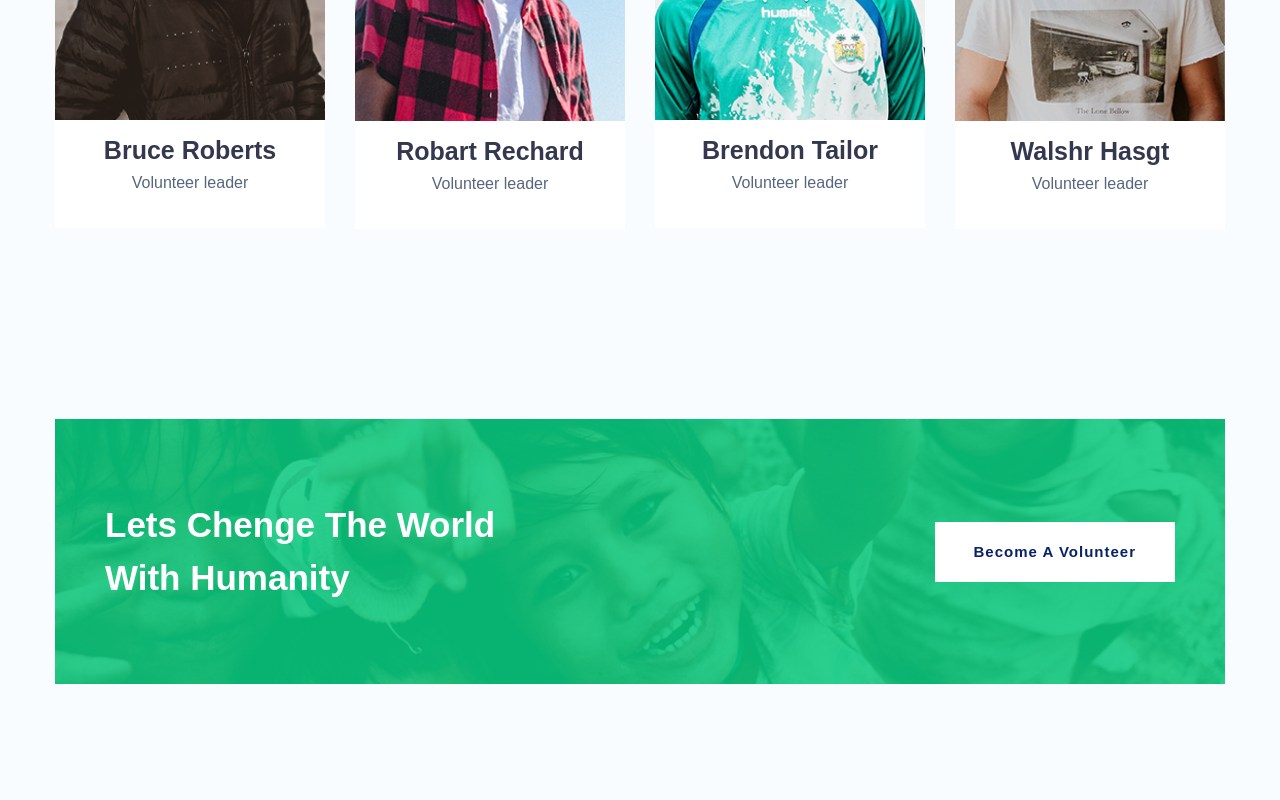
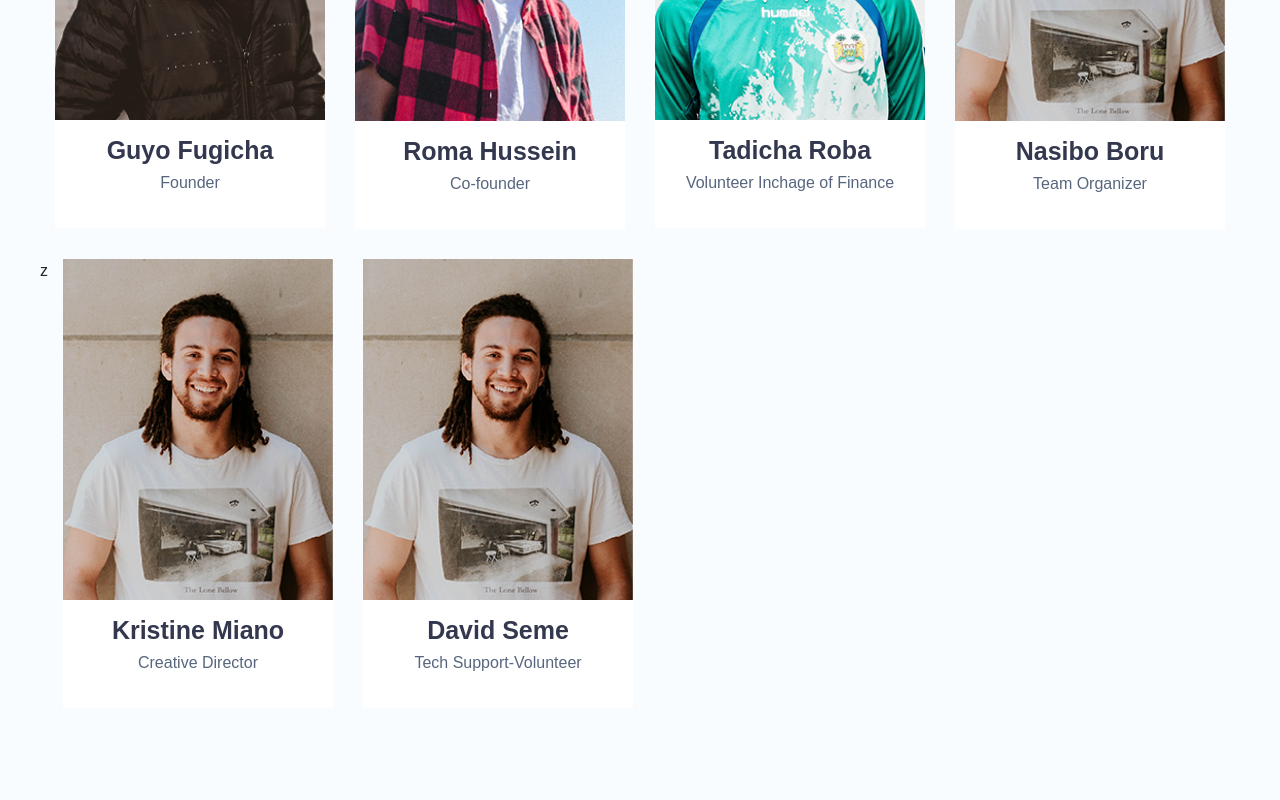
Before and after one commit to daveSeme/JourneyForHopeIsiolo, a plain HTML site: page index.html in a window 1280 px wide. Shown: the part 6080-6880 px from the top of the page. Drawn offline with Linux system fonts and the light colour scheme; a web font is replaced by a local one.

Commit message:
updated footer

```diff
--- a/about.html
+++ b/about.html
@@ -275,7 +275,7 @@
                                 <div class="testimonial-founder">
                                     <div class="founder-img mb-40">
                                         <img src="assets/img/gallery/testimonial.png" alt="">
-                                        <span>Margaret Lawson</span>
+                                        <span>Guyo Fugicha</span>
                                         <p>Creative Director</p>
                                     </div>
                                 </div>
@@ -291,7 +291,7 @@
                                 <div class="testimonial-founder">
                                     <div class="founder-img mb-40">
                                         <img src="assets/img/gallery/testimonial.png" alt="">
-                                        <span>Margaret Lawson</span>
+                                        <span>Guyo Fugicha</span>
                                         <p>Creative Director</p>
                                     </div>
                                 </div>
@@ -307,7 +307,7 @@
                                 <div class="testimonial-founder">
                                     <div class="founder-img mb-40">
                                         <img src="assets/img/gallery/testimonial.png" alt="">
-                                        <span>Margaret Lawson</span>
+                                        <span>Guyo Fugicha</span>
                                         <p>Creative Director</p>
                                     </div>
                                 </div>
@@ -395,8 +395,8 @@
                                         <li>
                                             <p>Address :Your address goes here, your demo address.</p>
                                         </li>
-                                        <li><a href="#">Phone : +8880 44338899</a></li>
-                                        <li><a href="#">Email : info@colorlib.com</a></li>
+                                        <li><a href="#">Phone : +254 114590180</a></li>
+                                        <li><a href="#">Email : journeyforhope@gmail.com</a></li>
                                     </ul>
                                 </div>
 
@@ -453,7 +453,7 @@
                             <div class="col-xl-10 col-lg-9 ">
                                 <div class="footer-copy-right">
                                     <p>
-                                        Copyright &copy;<script>document.write(new Date().getFullYear());</script> All rights reserved | This template is made with <i class="fa fa-heart" aria-hidden="true"></i> by <a href="https://davidseme.netlify.app" target="_blank">Dave</a>
+                                        Copyright &copy;<script>document.write(new Date().getFullYear());</script>  All rights reserved | </i> by <a href="https://davidseme.netlify.app" target="_blank">Dave</a>
                                         </p>
                                 </div>
                             </div>
--- a/index.html
+++ b/index.html
@@ -433,7 +433,7 @@
                     <!-- Section Tittle -->
                     <div class="section-tittle section-tittle2 text-center mb-70">
                         <span>What we are doing</span>
-                        <h2>Our Expert Volunteer Alwyes ready</h2>
+                        <h2>Our Expert Volunteer Alwyas ready</h2>
                     </div>
                 </div>
             </div>
@@ -450,8 +450,8 @@
                             </ul>
                         </div>
                         <div class="team-caption">
-                            <h3><a href="instructor.html">Bruce Roberts</a></h3>
-                            <p>Volunteer leader</p>
+                            <h3><a href="instructor.html">Guyo Fugicha</a></h3>
+                            <p>Founder</p>
                         </div>
                     </div>
                 </div>
@@ -467,8 +467,8 @@
                             </ul>
                         </div>
                         <div class="team-caption">
-                            <h3><a href="instructor.html">Robart Rechard</a></h3>
-                            <p>Volunteer leader</p>
+                            <h3><a href="instructor.html">Roma Hussein</a></h3>
+                            <p>Co-founder</p>
                         </div>
                     </div>
                 </div>
@@ -484,8 +484,8 @@
                             </ul>
                         </div>
                         <div class="team-caption">
-                            <h3><a href="instructor.html">Brendon Tailor</a></h3>
-                            <p>Volunteer leader</p>
+                            <h3><a href="instructor.html">Tadicha Roba</a></h3>
+                            <p>Volunteer Inchage of Finance</p>
                         </div>
                     </div>
                 </div>
@@ -501,8 +501,42 @@
                             </ul>
                         </div>
                         <div class="team-caption">
-                            <h3><a href="instructor.html">Walshr Hasgt</a></h3>
-                            <p>Volunteer leader</p>
+                            <h3><a href="instructor.html">Nasibo Boru</a></h3>
+                            <p>Team Organizer </p>
+                        </div>
+                    </div>
+                </div>z
+                <div class="col-lg-3 col-md-6 col-sm-6">
+                    <div class="single-team mb-30">
+                        <div class="team-img">
+                            <img src="assets/img/gallery/team4.png" alt="">
+                            <!-- Blog Social -->
+                            <ul class="team-social">
+                                <li><a href="#"><i class="fab fa-facebook-f"></i></a></li>
+                                <li><a href="#"><i class="fab fa-twitter"></i></a></li>
+                                <li><a href="#"><i class="fas fa-globe"></i></a></li>
+                            </ul>
+                        </div>
+                        <div class="team-caption">
+                            <h3><a href="instructor.html">Kristine Miano</a></h3>
+                            <p>Creative Director </p>
+                        </div>
+                    </div>
+                </div>
+                <div class="col-lg-3 col-md-6 col-sm-6">
+                    <div class="single-team mb-30">
+                        <div class="team-img">
+                            <img src="assets/img/gallery/team4.png" alt="">
+                            <!-- Blog Social -->
+                            <ul class="team-social">
+                                <li><a href="#"><i class="fab fa-facebook-f"></i></a></li>
+                                <li><a href="#"><i class="fab fa-twitter"></i></a></li>
+                                <li><a href="#"><i class="fas fa-globe"></i></a></li>
+                            </ul>
+                        </div>
+                        <div class="team-caption">
+                            <h3><a href="instructor.html">David Seme</a></h3>
+                            <p>Tech Support-Volunteer</p>
                         </div>
                     </div>
                 </div>
@@ -542,8 +576,8 @@
                                 <div class="testimonial-founder">
                                     <div class="founder-img mb-40">
                                         <img src="assets/img/gallery/testimonial.png" alt="">
-                                        <span>Margaret Lawson</span>
-                                        <p>Creative Director</p>
+                                        <span>Guyo Fugicha</span>
+                                        <p>Founder</p>
                                     </div>
                                 </div>
                                 <div class="testimonial-top-cap">
@@ -558,8 +592,8 @@
                                 <div class="testimonial-founder">
                                     <div class="founder-img mb-40">
                                         <img src="assets/img/gallery/testimonial.png" alt="">
-                                        <span>Margaret Lawson</span>
-                                        <p>Creative Director</p>
+                                        <span>Guyo Fugicha</span>
+                                        <p>Founder</p>
                                     </div>
                                 </div>
                                 <div class="testimonial-top-cap">
@@ -574,7 +608,7 @@
                                 <div class="testimonial-founder">
                                     <div class="founder-img mb-40">
                                         <img src="assets/img/gallery/testimonial.png" alt="">
-                                        <span>Margaret Lawson</span>
+                                        <span>Guyo Fugicha</span>
                                         <p>Creative Director</p>
                                     </div>
                                 </div>
@@ -615,7 +649,7 @@
                             </div>
                             <div class="blog-cap">
                                 <p>Creative derector</p>
-                                <h3><a href="blog_details.html">Footprints in Time is perfect House in Kurashiki</a></h3>
+                                <h3><a href="blog_details.html">Footprints in Time is perfect </a></h3>
                             </div>
                         </div>
                     </div>
@@ -633,7 +667,7 @@
                             </div>
                             <div class="blog-cap">
                                 <p>Creative derector</p>
-                                <h3><a href="blog_details.html">Footprints in Time is perfect House in Kurashiki</a></h3>
+                                <h3><a href="blog_details.html">Footprints in Time is perfect</a></h3>
                             </div>
                         </div>
                     </div>
@@ -714,8 +748,8 @@
                                         <li>
                                             <p>Address :Your address goes here, your demo address.</p>
                                         </li>
-                                        <li><a href="#">Phone : +8880 44338899</a></li>
-                                        <li><a href="#">Email : info@colorlib.com</a></li>
+                                        <li><a href="#">Phone : +254 114590180</a></li>
+                                        <li><a href="#">Email : journeyforhope@gmail.com</a></li>
                                     </ul>
                                 </div>
 
@@ -772,7 +806,7 @@
                             <div class="col-xl-10 col-lg-9 ">
                                 <div class="footer-copy-right">
                                     <p>
-  Copyright &copy;<script>document.write(new Date().getFullYear());</script> All rights reserved | This template is made with <i class="fa fa-heart" aria-hidden="true"></i> by <a href="https://davidseme.netlify.app" target="_blank">Dave</a>
+  Copyright &copy;<script>document.write(new Date().getFullYear());</script>  All rights reserved |   ></i> by <a href="https://davidseme.netlify.app" target="_blank">Dave</a>
   </p>
                                 </div>
                             </div>
```
Also changed, not shown: blog.html (+3 -3 lines), blog_details.html (+3 -3 lines), contact.html (+3 -3 lines), elements.html (+3 -3 lines), events.html (+3 -3 lines), program.html (+3 -3 lines).
